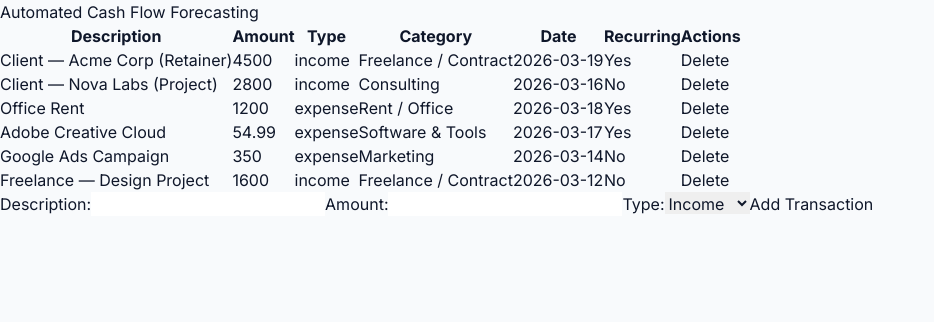
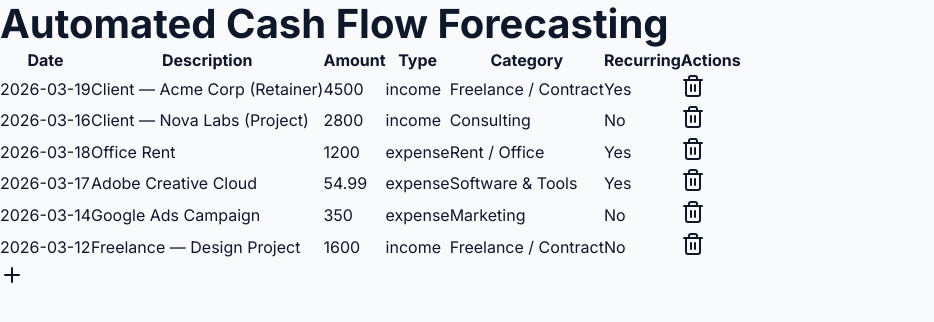
Before and after one commit to kalavathiramarao76-ui/pf-cash-flow-pro, a Next.js app: page /dashboard in a window 1280 px wide. Shown: the top 322 px of the page, without its empty margins (0-934 px from the left). Built offline with nearby package versions, Linux system fonts and the light colour scheme.

Commit message:
improve: auto-upgrade cycle #3
Files: app/dashboard/page.tsx, app/forecasting/page.tsx, app/globals.css

```diff
--- a/app/dashboard/page.tsx
+++ b/app/dashboard/page.tsx
@@ -97,44 +97,19 @@ const mlModel = {
     "Utilities": ["Utilities"],
     "Travel": ["Travel"],
     "Equipment": ["Equipment"],
-    "Professional Services": ["Professional", "Services"],
+    "Professional Services": ["Professional Services"],
     "Other Expense": ["Other"],
   },
 };
 
-function categorizeTransaction(description: string, type: TransactionType): string {
-  const keywords = mlModel[type];
+function categorizeTransaction(transaction: Transaction): string {
+  const keywords = mlModel[transaction.type];
   for (const category in keywords) {
-    for (const keyword of keywords[category]) {
-      if (description.toLowerCase().includes(keyword.toLowerCase())) {
-        return category;
-      }
+    if (keywords[category].some((keyword) => transaction.description.toLowerCase().includes(keyword.toLowerCase()))) {
+      return category;
     }
   }
-  return type === "income" ? "Other Income" : "Other Expense";
-}
-
-function trainModel(transactions: Transaction[]) {
-  const trainingData: { [category: string]: string[] } = {};
-  for (const transaction of transactions) {
-    if (!trainingData[transaction.category]) {
-      trainingData[transaction.category] = [];
-    }
-    trainingData[transaction.category].push(transaction.description);
-  }
-  for (const category in trainingData) {
-    const descriptions = trainingData[category];
-    const keywords: string[] = [];
-    for (const description of descriptions) {
-      const words = description.split(" ");
-      for (const word of words) {
-        if (!keywords.includes(word)) {
-          keywords.push(word);
-        }
-      }
-    }
-    mlModel[category] = keywords;
-  }
+  return transaction.type === "income" ? "Other Income" : "Other Expense";
 }
 
 function App() {
@@ -144,27 +119,15 @@ function App() {
     if (transactions.length === 0) {
       setTransactions(SEED_TRANSACTIONS);
     }
-  }, [transactions]);
+  }, []);
 
   useEffect(() => {
     saveTransactions(transactions);
   }, [transactions]);
 
-  useEffect(() => {
-    trainModel(transactions);
-  }, [transactions]);
-
-  const handleAddTransaction = (description: string, amount: number, type: TransactionType) => {
-    const newTransaction: Transaction = {
-      id: Math.random().toString(36).substr(2, 9),
-      description,
-      amount,
-      type,
-      category: categorizeTransaction(description, type),
-      date: new Date().toISOString().split("T")[0],
-      recurring: false,
-    };
-    setTransactions([...transactions, newTransaction]);
+  const handleAddTransaction = (transaction: Transaction) => {
+    const categorizedTransaction = { ...transaction, category: categorizeTransaction(transaction) };
+    setTransactions([...transactions, categorizedTransaction]);
   };
 
   const handleDeleteTransaction = (id: string) => {
@@ -177,11 +140,11 @@ function App() {
       <table>
         <thead>
           <tr>
+            <th>Date</th>
             <th>Description</th>
             <th>Amount</th>
             <th>Type</th>
             <th>Category</th>
-            <th>Date</th>
             <th>Recurring</th>
             <th>Actions</th>
           </tr>
@@ -189,45 +152,24 @@ function App() {
         <tbody>
           {transactions.map((transaction) => (
             <tr key={transaction.id}>
+              <td>{transaction.date}</td>
               <td>{transaction.description}</td>
               <td>{transaction.amount}</td>
               <td>{transaction.type}</td>
               <td>{transaction.category}</td>
-              <td>{transaction.date}</td>
               <td>{transaction.recurring ? "Yes" : "No"}</td>
               <td>
-                <button onClick={() => handleDeleteTransaction(transaction.id)}>Delete</button>
+                <button onClick={() => handleDeleteTransaction(transaction.id)}>
+                  <Trash2 />
+                </button>
               </td>
             </tr>
           ))}
         </tbody>
       </table>
-      <form
-        onSubmit={(e) => {
-          e.preventDefault();
-          const description = (e.target as any).description.value;
-          const amount = parseFloat((e.target as any).amount.value);
-          const type = (e.target as any).type.value;
-          handleAddTransaction(description, amount, type as TransactionType);
-        }}
-      >
-        <label>
-          Description:
-          <input type="text" name="description" />
-        </label>
-        <label>
-          Amount:
-          <input type="number" name="amount" />
-        </label>
-        <label>
-          Type:
-          <select name="type">
-            <option value="income">Income</option>
-            <option value="expense">Expense</option>
-          </select>
-        </label>
-        <button type="submit">Add Transaction</button>
-      </form>
+      <button onClick={() => handleAddTransaction({ id: Math.random().toString(), description: "New Transaction", amount: 0, type: "income", date: new Date().toISOString().split("T")[0], recurring: false })}>
+        <Plus />
+      </button>
     </div>
   );
 }
--- a/app/forecasting/page.tsx
+++ b/app/forecasting/page.tsx
@@ -104,28 +104,28 @@ export default function ForecastingPage() {
         const income = txs.filter((t) => t.type === "income").reduce((s, t) => s + t.amount, 0);
         const expenses = txs.filter((t) => t.type === "expense").reduce((s, t) => s + t.amount, 0);
         const derived = income - expenses;
-        if (derived > 0) setCurrentBalance(derived.toString());
+        setCurrentBalance(derived.toString());
       }
     } catch {
-      // ignore
+      setCurrentBalance("10000");
     }
   }, []);
 
   const forecastData = useMemo(() => {
-    const data: { month: number; balance: number; income: number; expenses: number }[] = [];
+    const data: { month: number; balance: number }[] = [];
     let balance = parseInt(currentBalance);
     for (let i = 0; i < horizon; i++) {
       let income = 0;
       let expenses = 0;
-      for (const item of recurringItems) {
+      recurringItems.forEach((item) => {
         if (item.type === "income") {
           income += getMonthlyEquivalent(item);
         } else {
           expenses += getMonthlyEquivalent(item);
         }
-      }
+      });
       balance += income - expenses;
-      data.push({ month: i + 1, balance, income, expenses });
+      data.push({ month: i + 1, balance });
     }
     return data;
   }, [currentBalance, horizon, recurringItems]);
@@ -149,53 +149,63 @@ export default function ForecastingPage() {
         <label>Safety Threshold:</label>
         <input type="number" value={safetyThreshold} onChange={(e) => setSafetyThreshold(e.target.value)} />
       </div>
-      <div>
-        <button onClick={() => setShowAddForm(!showAddForm)}>Add Recurring Item</button>
-        {showAddForm && (
+      <h2>Recurring Items:</h2>
+      <ul>
+        {recurringItems.map((item) => (
+          <li key={item.id}>
+            <span style={{ color: item.type === "income" ? "green" : "red" }}>
+              {item.label} ({item.type}) - ${getMonthlyEquivalent(item)} per month
+            </span>
+            <button onClick={() => setRecurringItems(recurringItems.filter((i) => i.id !== item.id))}>
+              <Trash2 />
+            </button>
+          </li>
+        ))}
+      </ul>
+      {showAddForm ? (
         <div>
           <label>Label:</label>
           <input type="text" value={newItem.label} onChange={(e) => setNewItem({ ...newItem, label: e.target.value })} />
+          <br />
           <label>Amount:</label>
           <input type="number" value={newItem.amount} onChange={(e) => setNewItem({ ...newItem, amount: e.target.value })} />
+          <br />
           <label>Type:</label>
           <select value={newItem.type} onChange={(e) => setNewItem({ ...newItem, type: e.target.value as "income" | "expense" })}>
             <option value="income">Income</option>
             <option value="expense">Expense</option>
           </select>
+          <br />
           <label>Frequency:</label>
           <select value={newItem.frequency} onChange={(e) => setNewItem({ ...newItem, frequency: e.target.value as RecurringItem["frequency"] })}>
             <option value="monthly">Monthly</option>
             <option value="quarterly">Quarterly</option>
             <option value="yearly">Yearly</option>
           </select>
+          <br />
           <button onClick={() => {
             setRecurringItems([...recurringItems, { id: Math.random().toString(), ...newItem }]);
             setNewItem({ label: "", amount: "", type: "income", frequency: "monthly" });
             setShowAddForm(false);
-            }}>Add</button>
+          }}>
+            Add
+          </button>
         </div>
+      ) : (
+        <button onClick={() => setShowAddForm(true)}>
+          <Plus />
+          Add Recurring Item
+        </button>
       )}
-      </div>
-      <div>
-        <h2>Recurring Items:</h2>
-        <ul>
-          {recurringItems.map((item) => (
-            <li key={item.id}>{item.label} ({item.type}) - {item.amount} ({item.frequency})</li>
-          ))}
-        </ul>
-      </div>
-      <div>
       <h2>Forecast:</h2>
-        <AreaChart width={500} height={300} data={forecastData}>
+      <LineChart width={500} height={300} data={forecastData}>
         <CartesianGrid strokeDasharray="3 3" />
         <XAxis dataKey="month" />
         <YAxis />
         <Tooltip />
-          <Area type="monotone" dataKey="balance" stroke="#8884d8" fill="#8884d8" />
-          <Area type="monotone" dataKey="income" stroke="#82ca9d" fill="#82ca9d" />
-          <Area type="monotone" dataKey="expenses" stroke="#ffc658" fill="#ffc658" />
-        </AreaChart>
-      </div>
+        <Legend />
+        <Line type="monotone" dataKey="balance" stroke="#8884d8" activeDot={{ r: 8 }} />
+      </LineChart>
     </div>
   );
 }
--- a/app/globals.css
+++ b/app/globals.css
@@ -25,6 +25,7 @@ body {
   font-family: 'Inter', system-ui, sans-serif;
   -webkit-font-smoothing: antialiased;
   -moz-osx-font-smoothing: grayscale;
+  line-height: 1.6;
 }
 
 @layer utilities {
@@ -58,3 +59,64 @@ body {
 ::-webkit-scrollbar-thumb:hover {
   background: #818cf8;
 }
+
+/* SEO Optimization */
+body {
+  font-size: 16px;
+}
+
+img {
+  width: 100%;
+  height: auto;
+  display: block;
+}
+
+a {
+  text-decoration: none;
+  color: inherit;
+}
+
+a:hover {
+  text-decoration: underline;
+}
+
+h1, h2, h3, h4, h5, h6 {
+  font-weight: bold;
+  line-height: 1.2;
+}
+
+h1 {
+  font-size: 2.5rem;
+}
+
+h2 {
+  font-size: 2rem;
+}
+
+h3 {
+  font-size: 1.75rem;
+}
+
+h4 {
+  font-size: 1.5rem;
+}
+
+h5 {
+  font-size: 1.25rem;
+}
+
+h6 {
+  font-size: 1rem;
+}
+
+p {
+  margin-bottom: 1rem;
+}
+
+ul, ol {
+  margin-bottom: 1rem;
+}
+
+li {
+  margin-bottom: 0.5rem;
+}
```
Lines whose indentation alone changed are shown as unchanged.
